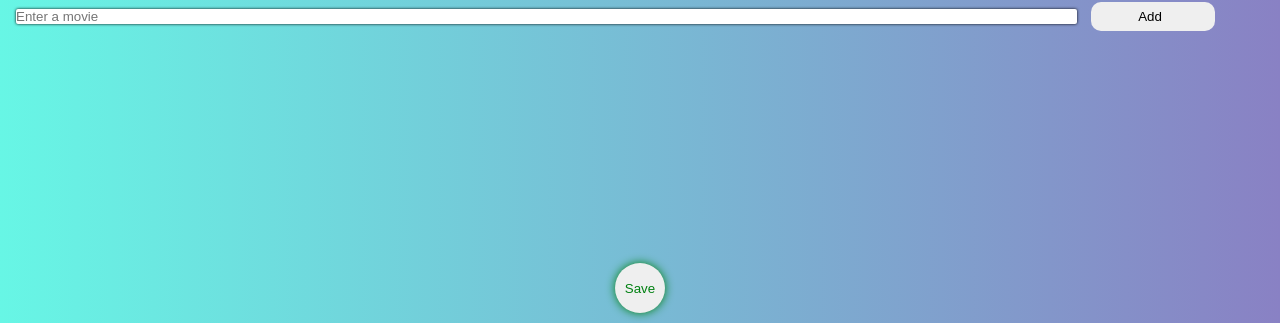
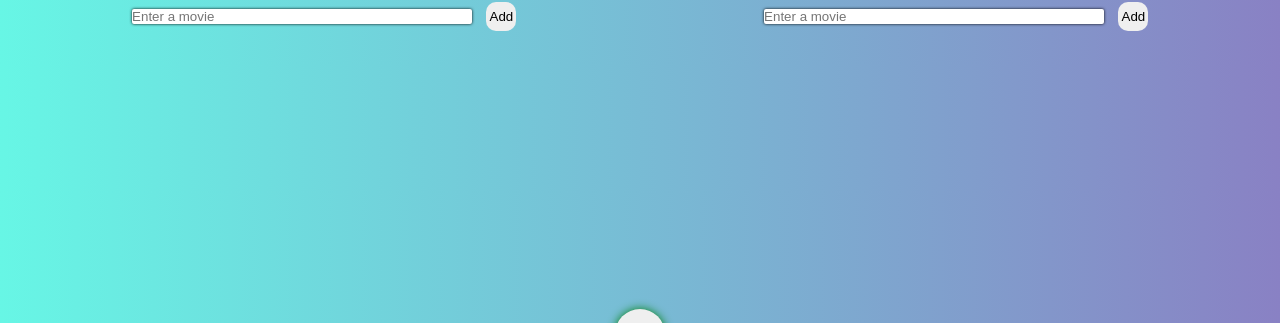
Before and after one commit to dan9d9/Movie-Night, a plain HTML site: page index.html in a window 1280 px wide. Shown: the part 66-389 px from the top of the page. Drawn offline with Linux system fonts and the light colour scheme.

Commit message:
make mobile responsive

```diff
--- a/index.html
+++ b/index.html
@@ -13,7 +13,7 @@
  	<div class="container cont-left">
 	    <h1>Danny's Movie List</h1>
 	    <div class='inputBtnContainer'>
-		    <div class="inputContainer cont-left">
+		    <div class="inputContainer">
 		     	<input id="inputDanny" class="input" type="text" placeholder="Enter a movie">
 		    </div>
 		    <div class="btnContainer">
@@ -30,7 +30,7 @@
   	<div class="container cont-right">
 	    <h1>Lola's Movie List</h1>
 	    <div class='inputBtnContainer'>
-		    <div class="inputContainer cont-right">
+		    <div class="inputContainer">
 		     	<input id="inputLola" class="input" type="text" placeholder="Enter a movie">
 		    </div>
 		    <div class="btnContainer">
--- a/style.css
+++ b/style.css
@@ -12,22 +12,11 @@ body {
   font-family: 'Karla', sans-serif;
   display: flex;
   flex-direction: column;
-  height: 100vh;
-  width: 100%;
   background-image: linear-gradient(to right, #67f6e5, #8981c4);
   padding: 0.5em;
 }
 
-/* body {
-  font-family: 'Montserrat', sans-serif;
-  display: flex;
-  flex-direction: row;
-  justify-content: space-around;
-  height: 100vh;
-  width: 100%;
-  background-image: linear-gradient(to right, #67f6e5, #8981c4);
-  padding: 0.5em;
-} */
+
 
 h1 {
   font-family: 'Montserrat', sans-serif;
@@ -38,10 +27,10 @@ h1 {
 .container {
   width: 100%;
   height: 50%;
- max-height: 305px;
+  max-height: 305px;
   padding: 0.5em;
   padding-bottom: 0;
- /* outline: solid blue;*/
+  /* outline: solid blue;*/
 }
 
 .container h1 {
@@ -50,9 +39,18 @@ h1 {
 }
 
 /*****Input*****/
+
+/*****InputBtnContainer*****/
+.inputBtnContainer {
+  width: 100%;
+  margin-bottom: 0.5em;
+  text-align: center;
+  /* outline: solid black; */
+}
 .inputContainer {
   display: inline-block;
   width: 85%;
+  max-width: 340px;
   margin-right: 10px;
   /*outline: solid 1px red;  */
 }
@@ -64,17 +62,11 @@ h1 {
   box-shadow: 0px 0px 3px 0px black;
 }
 
-/*****InputBtnContainer*****/
-.inputBtnContainer {
-  width: 100%;
-  margin-bottom: 0.5em;
-  /* outline: solid black; */
-}
-
 /*****Buttons*****/
 .btnContainer {
   display: inline-block;
   width: 10%;
+  max-width: 30px;
   /* outline: solid red; */
 }
 
@@ -105,10 +97,9 @@ button:hover {
 /*****Lists*****/
 ul {
   max-height: 195px;
-  overflow: scroll;
+  overflow: auto;
   padding: 1em;
   padding-bottom: 0;
-  /* background: white; */
   border-radius: 2px;
   /* outline: solid green; */
 }
@@ -117,6 +108,7 @@ ul {
 .submitContainer {
   position: relative;
   margin: 0.5em auto;
+  min-width: 50px;
   width: 50px;
   height: 50px;
   margin-top: 1em;
@@ -140,11 +132,12 @@ ul {
 .itemClass {
   position: relative;
   height: 100%;
+  max-width: 340px;
   list-style: none;
   margin: 0 auto;
   margin-bottom: 1em;
   padding: 0.2em;
-  box-shadow: 0px 1px 2px 1px black;
+  box-shadow: 1px 1px 2px 1px black;
   border-radius: 2px;
   background-image: linear-gradient(to right, hsl(0, 0%, 100%), hsl(180, 3%, 92%), hsl(0, 0%, 92%));
   /*outline: dotted red;*/
@@ -192,3 +185,27 @@ ul {
   color: green;
   transform: skew(0deg, 170deg);
 }
+
+@media screen and (min-width: 768px) {
+    body {
+    flex-direction: row;
+  }
+
+  .container {
+    max-height: 100%;
+  }
+
+  ul {
+    max-height: 100%;
+    overflow: hidden;
+  }
+
+  .submitContainer {
+    position: absolute;
+    margin: auto;
+    left: 0;
+    right: 0;
+    top: 0;
+    bottom: 0;
+  }
+}
```
